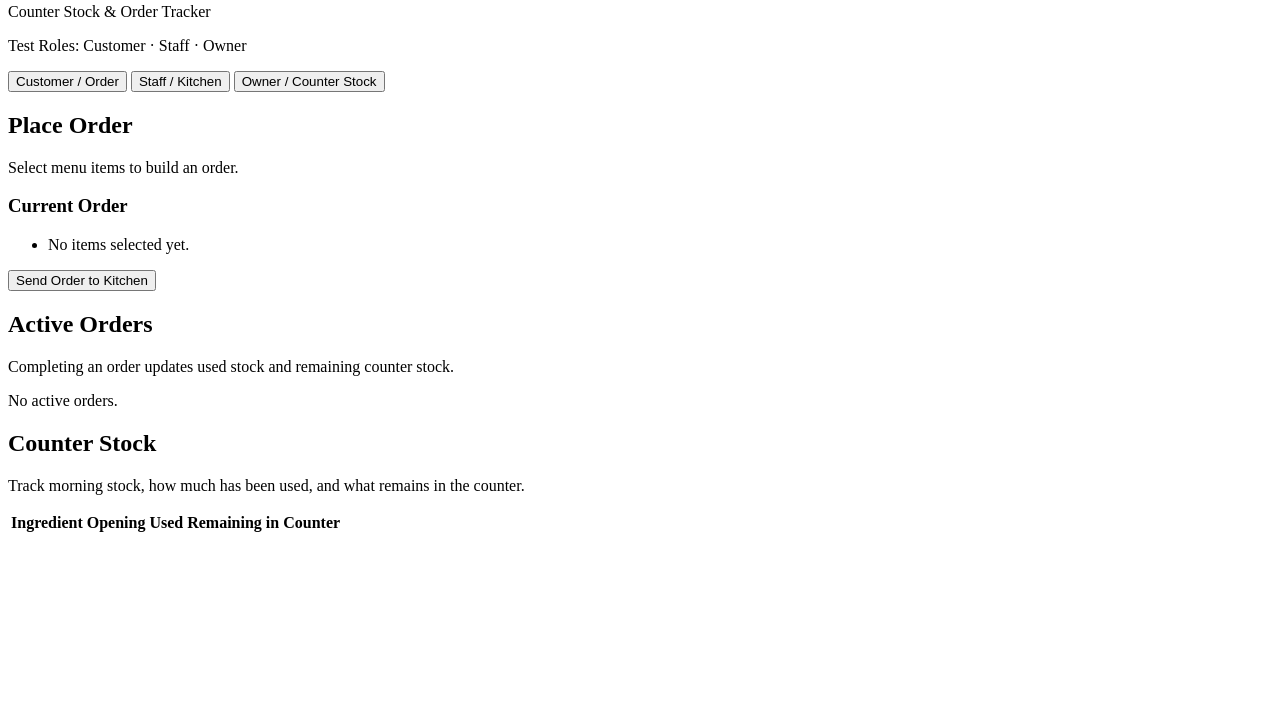
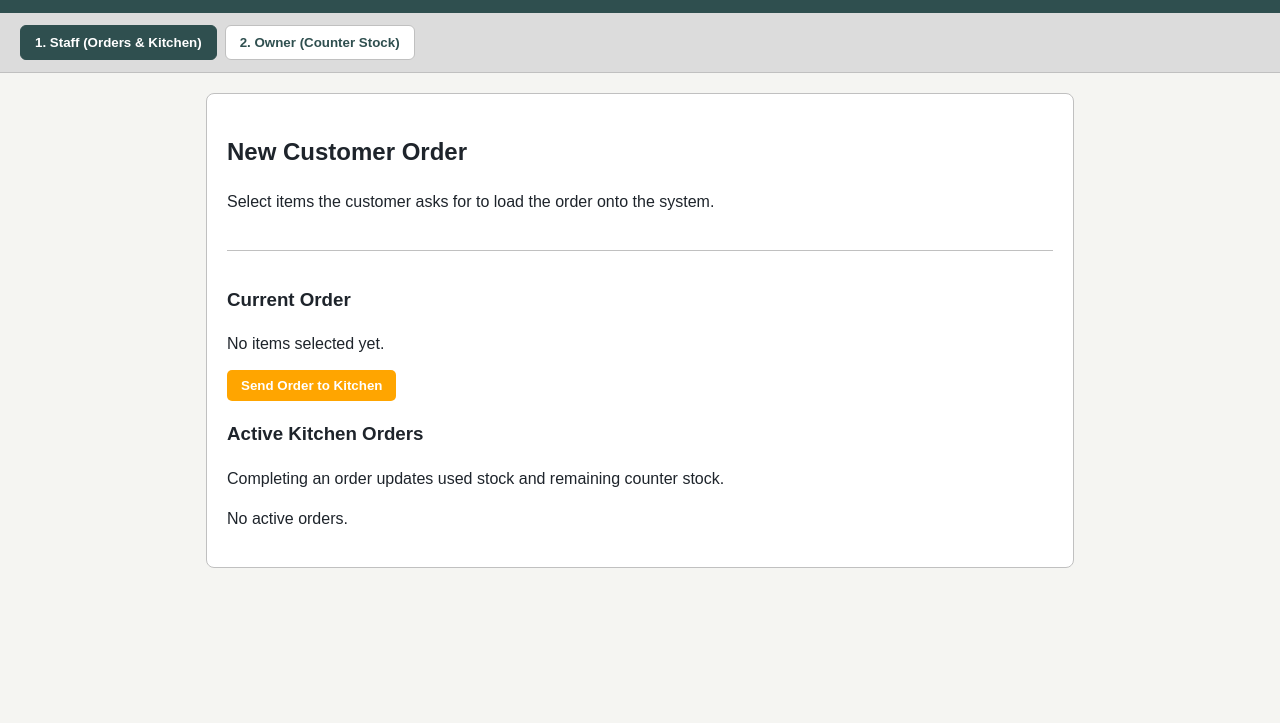
Before and after one commit to shongwe-sbu/kasi-stock-mate, a plain HTML site: page index.html in a window 1280 px wide. Shown: the part 77-800 px from the top of the page. Drawn offline with Linux system fonts and the light colour scheme.

Commit message:
refactor: remove customer role so staff enter orders directly and add container, view panels, cards and buttons

```diff
--- a/index.html
+++ b/index.html
@@ -4,7 +4,7 @@
   <meta charset="UTF-8" />
   <meta name="viewport" content="width=device-width, initial-scale=1.0" />
   <title>Kasi Stock Mate</title>
-  <link rel="stylesheet" href="style.css" />
+  <link rel="stylesheet" href="styles.css" />
 </head>
 <body>
   <header class="topbar">
@@ -12,26 +12,24 @@
       <h1>Kasi Stock Mate</h1>
       <p class="subtitle">Counter Stock &amp; Order Tracker</p>
     </div>
-    <p class="role-hint">Test Roles: Customer · Staff · Owner</p>
+    <p class="role-hint">Roles: Staff · Owner</p>
   </header>
 
   <nav class="tabs" aria-label="Role Views">
-    <button id="tab-customer" class="tab-btn active" data-view="customer-view">
-      Customer / Order
-    </button>
-    <button id="tab-staff" class="tab-btn" data-view="staff-view">
-      Staff / Kitchen
+    <button id="tab-staff" class="tab-btn active" data-view="staff-view">
+      1. Staff (Orders &amp; Kitchen)
     </button>
     <button id="tab-owner" class="tab-btn" data-view="owner-view">
-      Owner / Counter Stock
+      2. Owner (Counter Stock)
     </button>
   </nav>
 
   <main class="container">
-    <!-- CUSTOMER / ORDER VIEW -->
-    <section id="customer-view" class="view-section active">
-      <h2>Place Order</h2>
-      <p class="hint">Select menu items to build an order.</p>
+    <section id="staff-view" class="view-section active">
+      <h2>New Customer Order</h2>
+      <p class="hint">
+        Select items the customer asks for to load the order onto the system.
+      </p>
 
       <div id="menu-list" class="menu-grid"></div>
 
@@ -45,20 +43,18 @@
         </button>
         <p id="order-feedback" class="feedback" aria-live="polite"></p>
       </aside>
-    </section>
 
-    <!-- STAFF / KITCHEN VIEW -->
-    <section id="staff-view" class="view-section">
-      <h2>Active Orders</h2>
-      <p class="hint">
-        Completing an order updates used stock and remaining counter stock.
-      </p>
-      <div id="active-orders-list" class="orders-list">
-        <p class="empty-state">No active orders.</p>
+      <div class="kitchen-queue">
+        <h3>Active Kitchen Orders</h3>
+        <p class="hint">
+          Completing an order updates used stock and remaining counter stock.
+        </p>
+        <div id="active-orders-list" class="orders-list">
+          <p class="empty-state">No active orders.</p>
+        </div>
       </div>
     </section>
 
-    <!-- OWNER / COUNTER STOCK VIEW -->
     <section id="owner-view" class="view-section">
       <h2>Counter Stock</h2>
       <p class="hint">
--- a/styles.css
+++ b/styles.css
@@ -58,3 +58,71 @@ body {
   color: white;
   border-color: darkslategray;
 }
+
+.container {
+    max-width: 900px;
+    margin: 20px auto;
+    padding: 0 16px 32px;
+}
+
+.view-section {
+  display: none;
+  background-color: white;
+  border: 1px solid silver;
+  border-radius: 8px;
+  padding: 20px;
+}
+
+.view-section.active {
+  display: block;
+}
+
+.menu-grid {
+  display: grid;
+  grid-template-columns: repeat(auto-fit, minmax(200px, 1fr));
+  gap: 12px;
+  margin-bottom: 20px;
+}
+
+.menu-card,
+.order-card {
+  border: 1px solid silver;
+  border-radius: 6px;
+  padding: 12px;
+  background-color: floralwhite;
+  margin-bottom: 12px;
+}
+
+.order-box {
+  border-top: 1px solid silver;
+  padding-top: 16px;
+}
+
+.order-items {
+  list-style: none;
+  padding: 0;
+  margin: 0 0 14px;
+}
+
+.primary-btn,
+.secondary-btn {
+  padding: 8px 14px;
+  border: none;
+  border-radius: 5px;
+  font-weight: bold;
+  cursor: pointer;
+}
+
+.primary-btn {
+  background-color: orange;
+  color: white;
+}
+
+.primary-btn:hover {
+  background-color: green;
+}
+
+.secondary-btn {
+  background-color: gainsboro;
+  color: darkslategray;
+}
```
